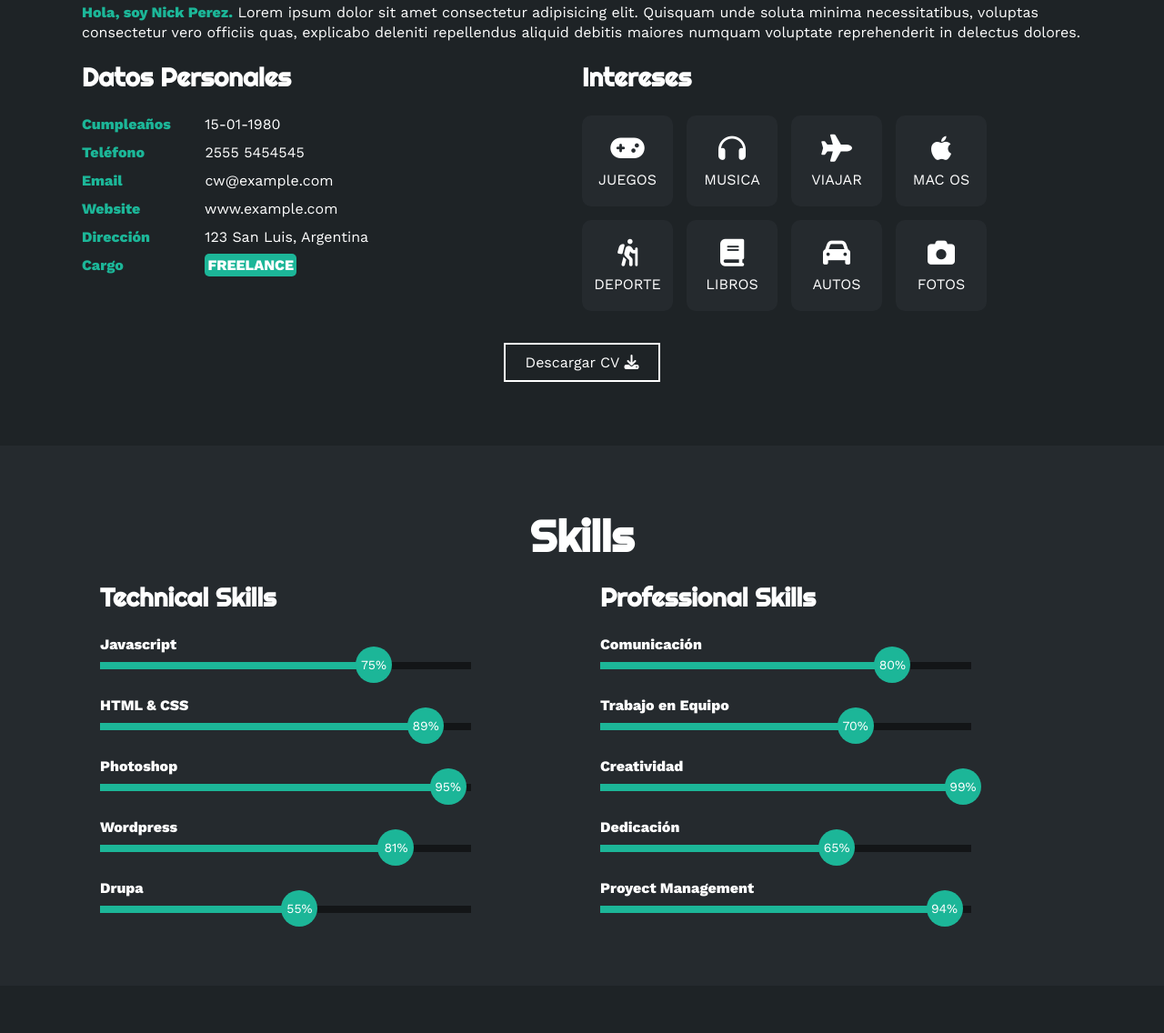
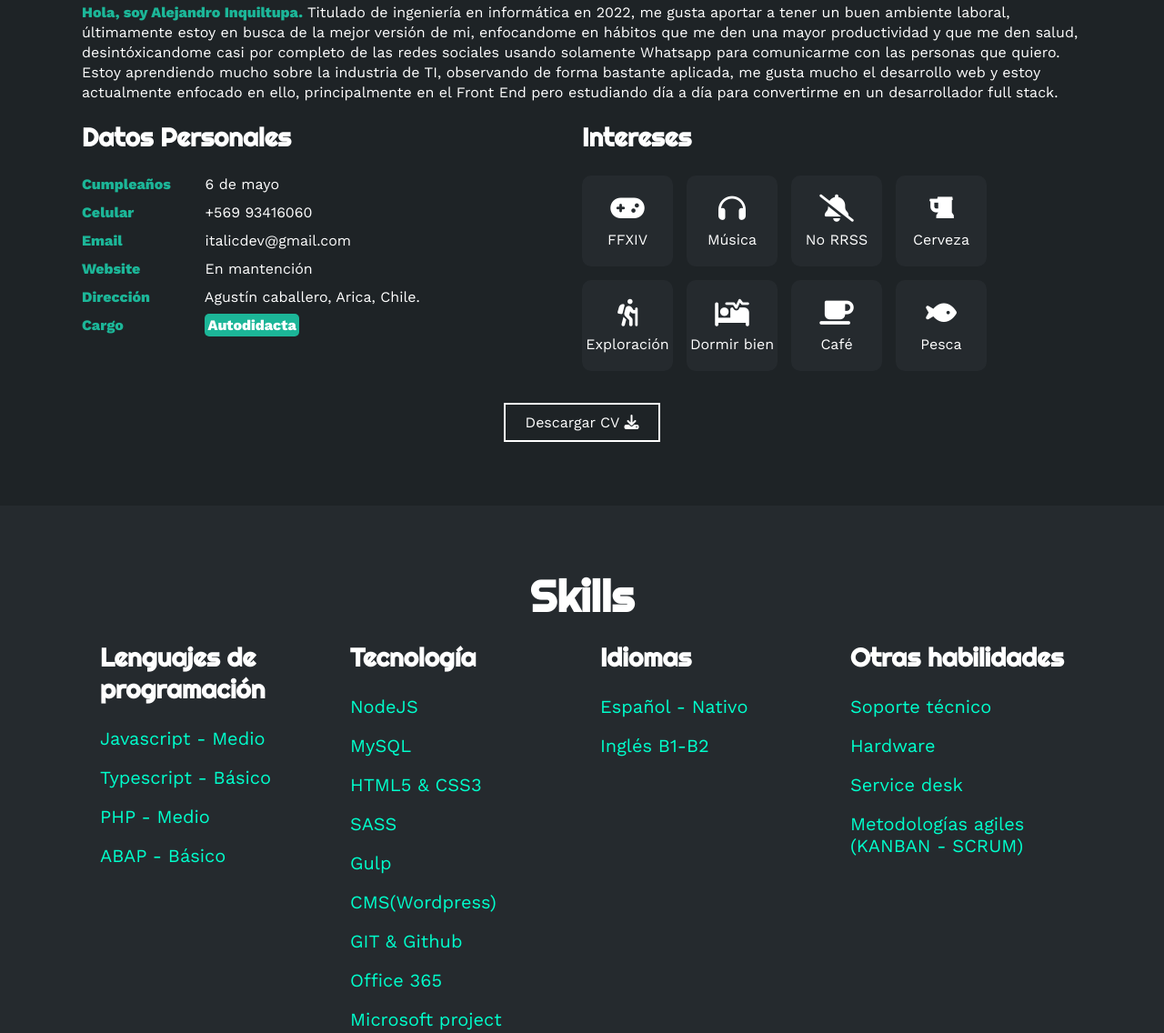
Before and after one commit to ItalicDev/portfoliov1.0, a plain HTML site: page index.html in a window 1280 px wide. Shown: the part 946-2082 px from the top of the page at 91% size. Drawn offline with nearby package versions, Linux system fonts and the light colour scheme.

Commit message:
avance skills

```diff
--- a/estilo.css
+++ b/estilo.css
@@ -242,13 +242,13 @@ html{
     display: block;
     margin-bottom: 10px;
 }
-.skills .skill .barra-skill{
+/* .skills .skill .barra-skill{
     height: 8px;
     width: 80%;
     background-color: #131517;
     position: relative;
     margin-bottom: 30px;
-}
+} */
 .skills .skill .progreso{
     background-color: #1CB698;
     position: absolute;
@@ -256,7 +256,7 @@ html{
     left: 0;
     height: 8px;
 }
-.skills .skill .barra-skill span{
+/* .skills .skill .barra-skill span{
     position: absolute;
     height: 40px;
     width: 40px;
@@ -267,7 +267,7 @@ html{
     top: -17px;
     right: -15px;
     font-size: 14px;
-}
+} */
 /* Estas clases se agregaran dinamicamente mediante javascript */
 .skills .skill .javascript{
     width: 0%;
@@ -712,3 +712,17 @@ footer .arriba{
         width: 100%;
     }
 }
+
+a {
+    text-decoration: none;
+}
+
+.pcolor {
+
+    color: #00ffcc;
+    font-size: 20px;
+}
+
+.sh3 .pcolor {
+    text-align: center;
+}
--- a/index.html
+++ b/index.html
@@ -44,9 +44,9 @@
                 <!-- <a href="#"><i class="fa-brands fa-facebook-f"></i></a>
                 <a href="#"><i class="fa-brands fa-twitter"></i></a>
                 <a href="#"><i class="fa-brands fa-skype"></i></a> -->
-                <a href="#"><i class="fa-brands fa-linkedin-in"></i></a>
-                <a href="#"><i class="fa-solid fa-rss"></i></a>
-                <a href="#"><i class="fa fa-github"></i></a>
+                <a href="https://www.linkedin.com/in/italicdev/" target="_blank" ><i class="fa-brands fa-linkedin-in"></i></a>
+
+                <a href="https://github.com/ItalicDev" target="_blank" ><i class="fa fa-github"></i></a>
 
             </div>
         </div>
@@ -56,7 +56,13 @@
     <section id="sobremi" class="sobremi">
         <div class="contenido-seccion">
             <h2>Sobre Mí</h2>
-            <p><span>Hola, soy Nick Perez.</span> Lorem ipsum dolor sit amet consectetur adipisicing elit. Quisquam unde soluta minima necessitatibus, voluptas consectetur vero officiis quas, explicabo deleniti repellendus aliquid debitis maiores numquam voluptate reprehenderit in delectus dolores.</p>
+            <p><span>Hola, soy Alejandro Inquiltupa.</span> Titulado de ingeniería en informática en 2022, me gusta aportar a tener
+                un buen ambiente laboral, últimamente estoy en busca de la mejor versión de mi, enfocandome en hábitos que me den una mayor productividad
+                y que me den salud, desintóxicandome casi por completo de las redes sociales usando solamente Whatsapp para comunicarme con las personas que quiero.
+                <br>
+                Estoy aprendiendo mucho sobre la industria de TI, observando de forma bastante aplicada, me gusta mucho el desarrollo web y estoy actualmente enfocado en ello, principalmente en el Front End pero estudiando día a día para convertirme
+                en un desarrollador full stack.
+                </p>
 
             <div class="fila">
                 <!-- datos personales -->
@@ -65,27 +71,27 @@
                     <ul>
                         <li>
                             <strong>Cumpleaños</strong>
-                            15-01-1980
+                            6 de mayo
                         </li>
                         <li>
-                            <strong>Teléfono</strong>
-                            2555 5454545
+                            <strong>Celular</strong>
+                            +569 93416060
                         </li>
                         <li>
                             <strong>Email</strong>
-                            cw@example.com
+                            italicdev@gmail.com
                         </li>
                         <li>
                             <strong>Website</strong>
-                            www.example.com
+                            En mantención
                         </li>
                         <li>
                             <strong>Dirección</strong>
-                            123 San Luis, Argentina
+                            Agustín caballero, Arica, Chile.
                         </li>
                         <li>
                             <strong>Cargo</strong>
-                            <span>FREELANCE</span>
+                            <span>Autodidacta</span>
                         </li>
                     </ul>
                 </div>
@@ -96,44 +102,50 @@
                     <div class="contenedor-intereses">
                         <div class="interes">
                             <i class="fa-solid fa-gamepad"></i>
-                            <span>JUEGOS</span>
+                            <span>FFXIV</span>
                         </div>
                         <div class="interes">
                             <i class="fa-solid fa-headphones"></i>
-                            <span>MUSICA</span>
+                            <span>Música</span>
                         </div>
                         <div class="interes">
-                            <i class="fa-solid fa-plane"></i>
-                            <span>VIAJAR</span>
+                            <i class='fas fa-bell-slash'></i>
+                            <span>No RRSS</span>
                         </div>
                         <div class="interes">
-                            <i class="fa-brands fa-apple"></i>
-                            <span>MAC OS</span>
+                            <i class="fa fa-beer"></i>
+                            <span>Cerveza</span>
                         </div>
                         <div class="interes">
                             <i class="fa-solid fa-person-hiking"></i>
-                            <span>DEPORTE</span>
+                            <span>Exploración</span>
                         </div>
                         <div class="interes">
-                            <i class="fa-solid fa-book"></i>
-                            <span>LIBROS</span>
+                            <i class='fas fa-procedures'></i>
+                            <span>Dormir bien</span>
                         </div>
                         <div class="interes">
-                            <i class="fa-solid fa-car"></i>
-                            <span>AUTOS</span>
+                            <i class='fas fa-coffee'></i>
+                            <span>Café</span>
                         </div>
                         <div class="interes">
-                            <i class="fa-solid fa-camera"></i>
-                            <span>FOTOS</span>
+                            <i class='fas fa-fish'></i>
+                            <span>Pesca</span>
                         </div>
 
                     </div>
                 </div>
             </div>
-            <button>
+
+            <!-- <button>
                 Descargar CV <i class="fa-solid fa-download"></i>
                 <span class="overlay"></span>
-            </button>
+            </button> -->
+            <a href="cv/CVNOV.pdf" download="cv.pdf"><button>
+                Descargar CV <i class="fa-solid fa-download"></i>
+                <span class="overlay"></span>
+            </button></a>
+
         </div>
     </section>
 
@@ -144,92 +156,68 @@
             <div class="fila">
                 <!-- Technical Skill -->
                 <div class="col">
-                    <h3>Technical Skills</h3>
-                    <div class="skill">
-                        <span>Javascript</span>
-                        <div class="barra-skill">
-                            <div class="progreso">
-                                <span>75%</span>
-                            </div>
-                        </div>
-                    </div>
-                    <div class="skill">
-                        <span>HTML & CSS</span>
-                        <div class="barra-skill">
-                            <div class="progreso">
-                                <span>89%</span>
-                            </div>
-                        </div>
-                    </div>
-                    <div class="skill">
-                        <span>Photoshop</span>
-                        <div class="barra-skill">
-                            <div class="progreso">
-                                <span>95%</span>
-                            </div>
-                        </div>
-                    </div>
-                    <div class="skill">
-                        <span>Wordpress</span>
-                        <div class="barra-skill">
-                            <div class="progreso">
-                                <span>81%</span>
-                            </div>
-                        </div>
-                    </div>
-                    <div class="skill">
-                        <span>Drupa</span>
-                        <div class="barra-skill">
-                            <div class="progreso">
-                                <span>55%</span>
-                            </div>
-                        </div>
-                    </div>
+                    <h3 class="sh3">Lenguajes de programación</h3>
+                    <p class="pcolor">Javascript - Medio</p>
+                    <br>
+                    <p class="pcolor">Typescript - Básico</p>
+                    <br>
+                    <p class="pcolor">PHP - Medio</p>
+                    <br>
+                    <p class="pcolor">ABAP - Básico</p>
+
+
                 </div>
                 <!-- Professional Skills -->
                 <div class="col">
-                    <h3>Professional Skills</h3>
-                    <div class="skill">
-                        <span>Comunicación</span>
-                        <div class="barra-skill">
-                            <div class="progreso">
-                                <span>80%</span>
-                            </div>
-                        </div>
-                    </div>
-                    <div class="skill">
-                        <span>Trabajo en Equipo</span>
-                        <div class="barra-skill">
-                            <div class="progreso">
-                                <span>70%</span>
-                            </div>
-                        </div>
-                    </div>
-                    <div class="skill">
-                        <span>Creatividad</span>
-                        <div class="barra-skill">
-                            <div class="progreso">
-                                <span>99%</span>
-                            </div>
-                        </div>
-                    </div>
-                    <div class="skill">
-                        <span>Dedicación</span>
-                        <div class="barra-skill">
-                            <div class="progreso">
-                                <span>65%</span>
-                            </div>
-                        </div>
-                    </div>
-                    <div class="skill">
-                        <span>Proyect Management</span>
-                        <div class="barra-skill">
-                            <div class="progreso">
-                                <span>94%</span>
-                            </div>
-                        </div>
-                    </div>
+                    <h3 class="sh3">Tecnología</h3>
+
+                    <p class="pcolor">NodeJS</p>
+                    <br>
+                    <p class="pcolor">MySQL</p>
+                    <br>
+                    <p class="pcolor">HTML5 & CSS3</p>
+                    <br>
+
+                    <p class="pcolor">SASS</p>
+                    <br>
+                    <p class="pcolor">Gulp</p>
+                    <br>
+                    <p class="pcolor">CMS(Wordpress)</p>
+                    <br>
+                    <p class="pcolor">GIT & Github</p>
+                    <br>
+
+                    <p class="pcolor">Office 365</p>
+                    <br>
+                    <p class="pcolor">Microsoft project</p>
+
                 </div>
+
+                <!-- IDIOMAS -->
+                <div class="col">
+                    <h3 class="sh3">Idiomas</h3>
+                    <p class="pcolor">Español - Nativo</p>
+                    <br>
+                    <p class="pcolor">Inglés B1-B2</p>
+
+
+                </div>
+
+                <!-- OTRAS HABILIDADES -->
+                <div class="col">
+                    <h3 class="sh3">Otras habilidades</h3>
+                    <p class="pcolor">Soporte técnico</p>
+                    <br>
+                    <p class="pcolor">Hardware</p>
+                    <br>
+                    <p class="pcolor">Service desk</p>
+                    <br>
+                    <p class="pcolor">Metodologías agiles</p>
+                    <P class="pcolor">(KANBAN - SCRUM)</P>
+
+
+                </div>
+
             </div>
         </div>
     </section>
@@ -402,11 +390,10 @@
             <i class="fa-solid fa-angles-up"></i>
         </a>
         <div class="redes">
-            <a href="#"><i class="fa-brands fa-facebook-f"></i></a>
-            <a href="#"><i class="fa-brands fa-twitter"></i></a>
-            <a href="#"><i class="fa-brands fa-skype"></i></a>
-            <a href="#"><i class="fa-brands fa-linkedin-in"></i></a>
-            <a href="#"><i class="fa-solid fa-rss"></i></a>
+
+            <a href="https://www.linkedin.com/in/italicdev/" target="_blank" ><i class="fa-brands fa-linkedin-in"></i></a>
+            <a href="https://github.com/ItalicDev" target="_blank" ><i class="fa fa-github"></i></a>
+
         </div>
     </footer>
 
```
Also changed, not shown: img/hero.png (deleted), 2 other files.
